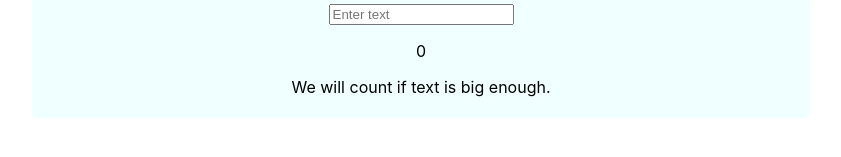
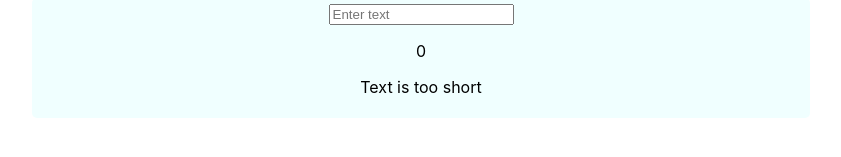
Before and after one commit to Rrroman/react-learning, a React (Create React App) app in the folder my-app/: page / in a window 1280 px wide. Shown: the part 259-416 px from the top of the page, without its empty margins (219-1060 px from the left). Built offline with nearby package versions, Linux system fonts and the light colour scheme.

Commit message:
fix: showing right message when char delete onClick

```diff
--- a/my-app/src/App.js
+++ b/my-app/src/App.js
@@ -74,34 +74,16 @@ class App extends Component {
     this.setState({ messageArray: event.target.value.split('') });
   };
 
-  validationMessageHandler = () => {
-    const message =
-      this.state.textLength < 5 ? 'Text is too short' : 'Text long enough';
-    this.setState({
-      textLengthValidMessage: message,
-    });
-  };
-
-  // printCharListHandler = () => {
-  //   if (this.state.textMessage) {
-  //     return (
-  //       <div>
-  //         {this.state.textMessage.split('').map((char) => (
-  //           <Char character={char} />
-  //         ))}
-  //       </div>
-  //     );
-  //   }
-  // };
-
   deleteCharHandler = (index, event) => {
     const messageArrayCopy = [...this.state.messageArray];
     messageArrayCopy.splice(index, 1);
 
-    console.log(messageArrayCopy);
+    console.log(messageArrayCopy.length);
+
     this.setState({
       messageArray: messageArrayCopy,
       textMessage: messageArrayCopy.join(''),
+      textLength: messageArrayCopy.length,
     });
   };
 
@@ -188,13 +170,10 @@ class App extends Component {
             onChange={(event) => {
               this.setTextLengthHandler(event);
               this.setTextHandler(event);
-              this.validationMessageHandler(event);
             }}
           />
           <p>{this.state.textLength}</p>
-          <Validation textLength={this.state.textLengthValidMessage} />
-          {/* <Validation textLength={this.state.textLength}/> */}
-          {/* {this.printCharListHandler()} */}
+          <Validation textLength={this.state.textLength} />
           {message}
         </div>
       </div>
--- a/my-app/src/Validation/Validation.js
+++ b/my-app/src/Validation/Validation.js
@@ -1,10 +1,8 @@
 import React from 'react';
 
 const Validation = (props) => {
-  const message = props.textLength;
   return (
-    // <p>{props.textLength < 5 ? 'Text is too short' : 'Text long enough'}</p>
-    <p>{message}</p>
+    <p>{props.textLength <= 5 ? 'Text is too short' : 'Text long enough'}</p>
   );
 };
 
```
